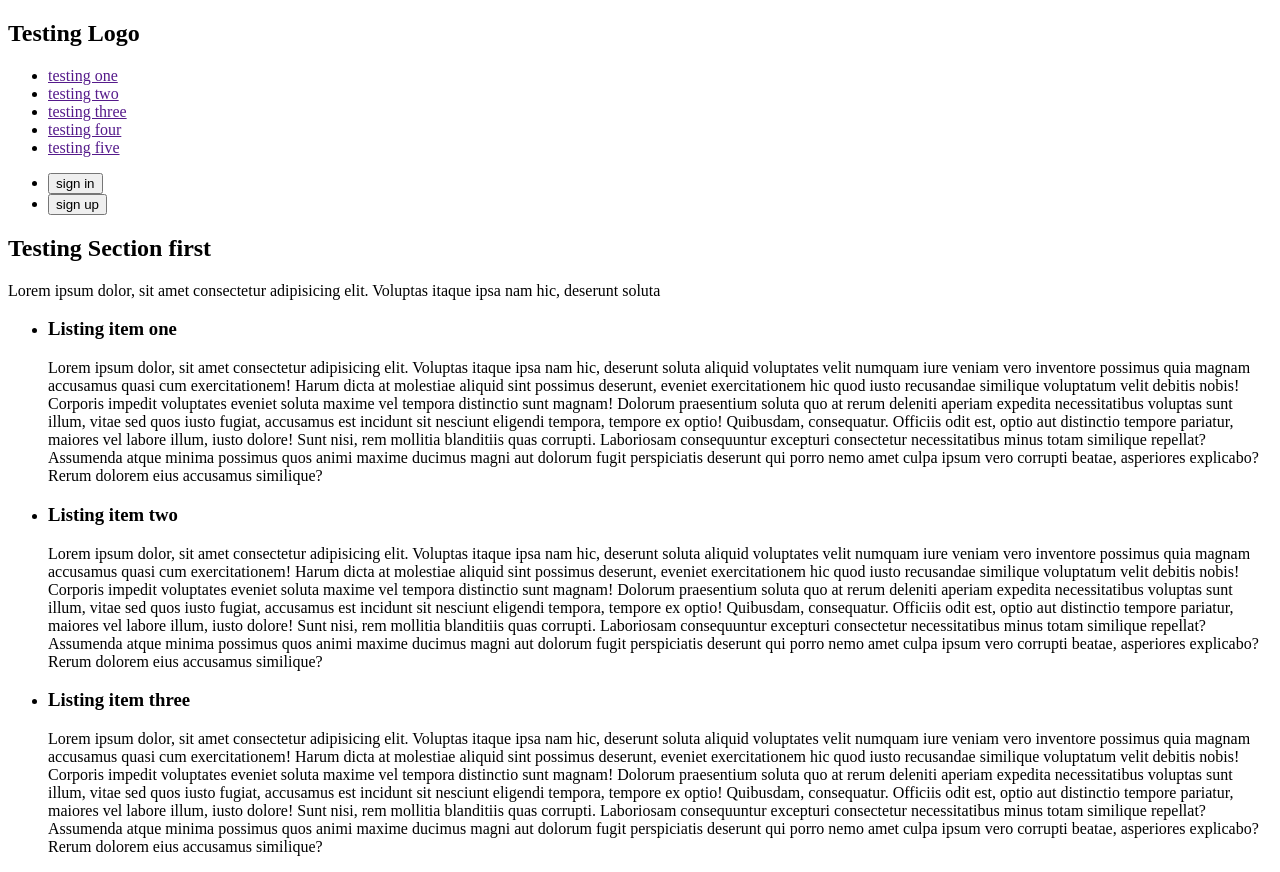
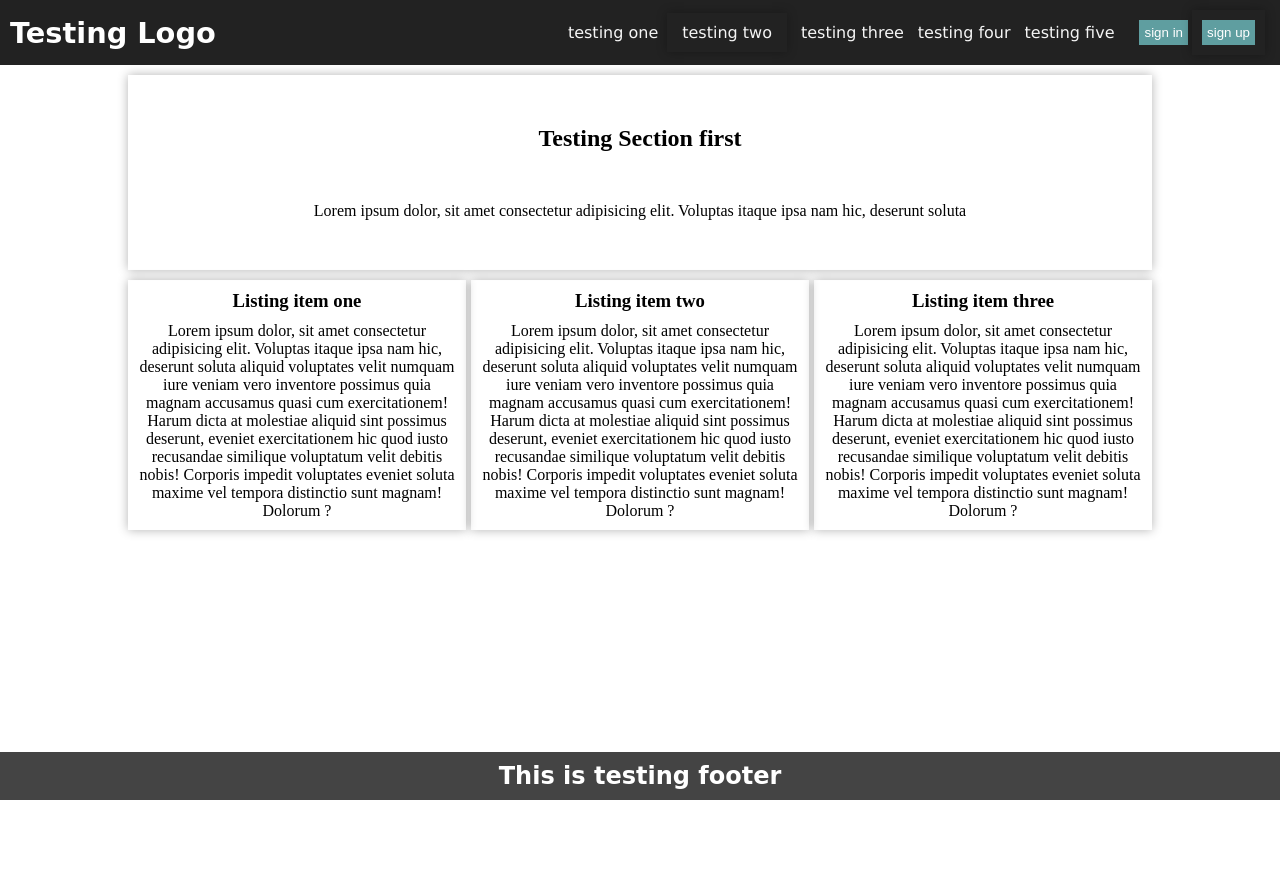
Before and after one commit to Anshum4512501/samlpewebsite, a plain HTML site: page index.html in a window 1280 px wide. After the commit the page ends 800 px from the top, so only its background shows below. Drawn offline with Linux system fonts and the light colour scheme.

Commit message:
my first website ready

```diff
--- a/css/style.css
+++ b/css/style.css
@@ -0,0 +1,111 @@
+*,*::after,*::before{
+    margin: 0;
+    padding: 0;
+    box-sizing: border-box;
+}
+nav{
+    display: flex;
+    padding: 10px;
+    background: #222;
+    align-items: center;
+    justify-content: space-between;
+}
+nav ul{
+    list-style-type: none;
+
+}
+nav .logo{
+    color:white;
+    font-family: cursive;
+    font-size: larger;
+}
+
+nav .links{
+    margin-left: auto;
+    margin-right: 20px;
+}
+nav ul li{
+    margin-left:auto;
+    display: inline-block;
+}
+nav ul li a{
+    color: whitesmoke;
+    transition: all 0.5 ease;
+    text-decoration: none;
+    padding: 5px;
+    font-family: Verdana, Geneva, Tahoma, sans-serif;
+}
+nav ul li a:hover{
+    color: white;
+    background: brown;
+}
+
+nav ul li button{
+    outline: none;
+    padding: 5px;
+    border: none;
+    background: cadetblue;
+    color: white;
+    cursor: pointer;
+    transition: all 0.5 ease;
+}
+nav ul li button:hover{
+    background:darkcyan;
+    color: white;
+
+
+}
+
+#header{
+    margin: 10px auto;
+    width: 80%;
+    padding: 50px;
+    box-shadow: 0 0 10px rgba(0,0, 0, 0.3);
+}
+#header h2{
+    margin-bottom: 50px;
+}
+#header h2,p{
+    text-align: center;
+}
+
+#main-content{
+    width: 80%;
+    margin: 0 auto;
+}
+#main-content ul{
+
+    display: flex;
+    align-items: center;
+    justify-content: space-between;
+}
+#main-content ul li:nth-child(1) ,li:nth-child(2) {
+    list-style: none;
+    box-shadow: 0 0 10px rgba(0,0, 0, 0.3);
+    margin-right: 5px;
+    padding: 10px;
+}
+#main-content ul li:nth-child(3) {
+    list-style: none;
+    box-shadow: 0 0 10px rgba(0,0, 0, 0.3);
+
+    padding: 10px;
+}
+#main-content ul li h3{
+    text-align: center;
+    margin-bottom: 10px;
+}
+
+footer{
+    width: 100%;
+    padding: 10px;
+    background: #444;
+    position: absolute;
+    bottom: 0;
+}
+
+footer h2{
+    color: white;
+    text-align: center;
+    font-family: cursive;
+}
--- a/index.html
+++ b/index.html
@@ -4,6 +4,7 @@
     <meta charset="UTF-8">
     <meta name="viewport" content="width=device-width, initial-scale=1.0">
     <title>Testing Website</title>
+    <link rel="stylesheet" href="/css/style.css">
 </head>
 <body>
   <nav>
@@ -12,7 +13,7 @@
               Testing Logo
           </h2>
       </div>
-      <ul>
+      <ul class="links">
           <li><a href="">testing one</a></li>
           <li><a href="">testing two</a></li>
           <li><a href="">testing three</a></li>
@@ -37,29 +38,27 @@
             <h3>Listing item one</h3>
             <p>Lorem ipsum dolor, sit amet consectetur adipisicing elit. Voluptas itaque ipsa nam hic, deserunt soluta aliquid voluptates velit numquam iure veniam vero inventore possimus quia magnam accusamus quasi cum exercitationem!
             Harum dicta at molestiae aliquid sint possimus deserunt, eveniet exercitationem hic quod iusto recusandae similique voluptatum velit debitis nobis! Corporis impedit voluptates eveniet soluta maxime vel tempora distinctio sunt magnam!
-            Dolorum praesentium soluta quo at rerum deleniti aperiam expedita necessitatibus voluptas sunt illum, vitae sed quos iusto fugiat, accusamus est incidunt sit nesciunt eligendi tempora, tempore ex optio! Quibusdam, consequatur.
-            Officiis odit est, optio aut distinctio tempore pariatur, maiores vel labore illum, iusto dolore! Sunt nisi, rem mollitia blanditiis quas corrupti. Laboriosam consequuntur excepturi consectetur necessitatibus minus totam similique repellat?
-            Assumenda atque minima possimus quos animi maxime ducimus magni aut dolorum fugit perspiciatis deserunt qui porro nemo amet culpa ipsum vero corrupti beatae, asperiores explicabo? Rerum dolorem eius accusamus similique?</p>
+            Dolorum ?</p>
         </li>
         <li>
             <h3>Listing item two</h3>
             <p>Lorem ipsum dolor, sit amet consectetur adipisicing elit. Voluptas itaque ipsa nam hic, deserunt soluta aliquid voluptates velit numquam iure veniam vero inventore possimus quia magnam accusamus quasi cum exercitationem!
             Harum dicta at molestiae aliquid sint possimus deserunt, eveniet exercitationem hic quod iusto recusandae similique voluptatum velit debitis nobis! Corporis impedit voluptates eveniet soluta maxime vel tempora distinctio sunt magnam!
-            Dolorum praesentium soluta quo at rerum deleniti aperiam expedita necessitatibus voluptas sunt illum, vitae sed quos iusto fugiat, accusamus est incidunt sit nesciunt eligendi tempora, tempore ex optio! Quibusdam, consequatur.
-            Officiis odit est, optio aut distinctio tempore pariatur, maiores vel labore illum, iusto dolore! Sunt nisi, rem mollitia blanditiis quas corrupti. Laboriosam consequuntur excepturi consectetur necessitatibus minus totam similique repellat?
-            Assumenda atque minima possimus quos animi maxime ducimus magni aut dolorum fugit perspiciatis deserunt qui porro nemo amet culpa ipsum vero corrupti beatae, asperiores explicabo? Rerum dolorem eius accusamus similique?</p>
+            Dolorum ?</p>
         </li>
         <li>
             <h3>Listing item three</h3>
             <p>Lorem ipsum dolor, sit amet consectetur adipisicing elit. Voluptas itaque ipsa nam hic, deserunt soluta aliquid voluptates velit numquam iure veniam vero inventore possimus quia magnam accusamus quasi cum exercitationem!
             Harum dicta at molestiae aliquid sint possimus deserunt, eveniet exercitationem hic quod iusto recusandae similique voluptatum velit debitis nobis! Corporis impedit voluptates eveniet soluta maxime vel tempora distinctio sunt magnam!
-            Dolorum praesentium soluta quo at rerum deleniti aperiam expedita necessitatibus voluptas sunt illum, vitae sed quos iusto fugiat, accusamus est incidunt sit nesciunt eligendi tempora, tempore ex optio! Quibusdam, consequatur.
-            Officiis odit est, optio aut distinctio tempore pariatur, maiores vel labore illum, iusto dolore! Sunt nisi, rem mollitia blanditiis quas corrupti. Laboriosam consequuntur excepturi consectetur necessitatibus minus totam similique repellat?
-            Assumenda atque minima possimus quos animi maxime ducimus magni aut dolorum fugit perspiciatis deserunt qui porro nemo amet culpa ipsum vero corrupti beatae, asperiores explicabo? Rerum dolorem eius accusamus similique?</p>
+            Dolorum ?</p>
         </li>
     </ul>
 
   </section>
-
+  <footer>
+      <h2>
+          This is testing footer
+      </h2>
+  </footer>
 </body>
 </html>
```
